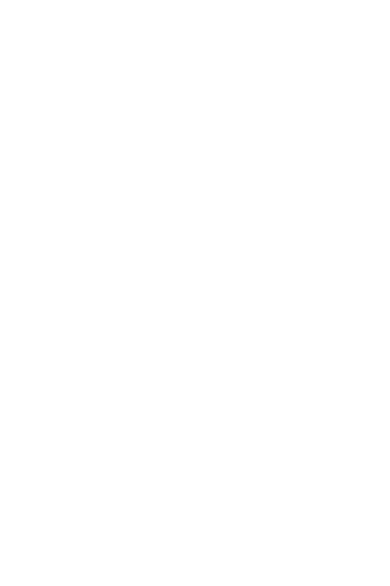
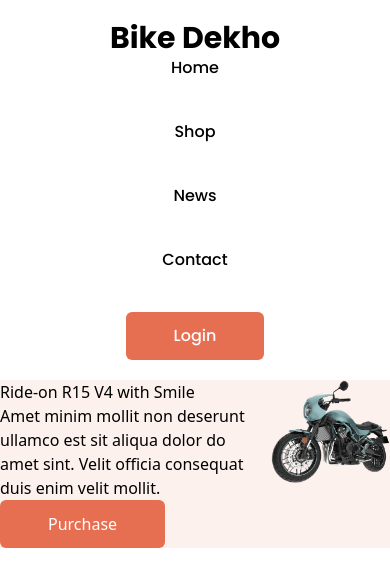
Before and after one commit to Chumki111/biker-zone-website, a plain HTML site: page index.html in a window 390 px wide. Drawn offline with nearby package versions, Linux system fonts and the light colour scheme.

Commit message:
nav section start and end with responsive

```diff
--- a/index.html
+++ b/index.html
@@ -16,6 +16,51 @@
     </style>
 </head>
 <body>
+    <!-- header section start -->
+    <header class="max-w-5xl mx-auto">
+
+        <!-- nav section start  -->
+               <nav class="flex flex-col md:flex-row justify-between items-center py-5">
+                  <div class="text-[#000] font-bold font-poppins text-3xl ">
+                    <h3>Bike Dekho</h3>
+                  </div>
+                  <ul class="flex flex-col md:flex-row font-poppins text-[#000] font-medium text-base gap-10 items-center">
+                    <li><a href="">Home</a></li>
+                    <li><a href="">Shop</a></li>
+                    <li><a href="">News</a></li>
+                    <li><a href="">Contact</a></li>
+                   <li><button class="bg-[#E76F51] px-12 py-3 rounded-md text-[#FFF]">Login</button></li>
+                  </ul>
+               </nav>
+
+               <!-- nav section end -->
+
+
+               <!-- banner section start -->
+
+                 <div class="flex justify-evenly bg-[#FDF1EE] ">
+                    <div>
+                           <h3>Ride-on R15 V4 with Smile</h3>
+                           <p>Amet minim mollit non deserunt ullamco
+                            est sit aliqua dolor do amet sint. Velit officia consequat duis enim velit mollit.</p>
+                            <button class="bg-[#E76F51] px-12 py-3 rounded-md text-[#FFF]">Purchase</button>
+                    </div>
+                    <div>
+                        <img src="./assets/others/extrabike.png" alt="">
+                    </div>
+                 </div>
+
+
+               <!-- banner section end -->
+    </header>
+
+    <!-- header section end -->
+    <main>
+
+    </main>
+    <footer>
+
+    </footer>
 
 </body>
 </html>
```
